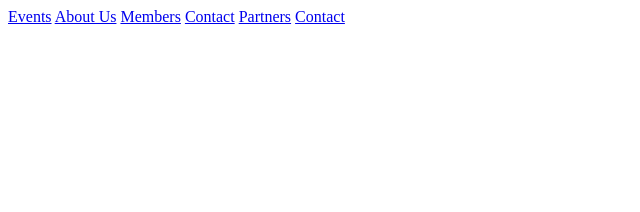
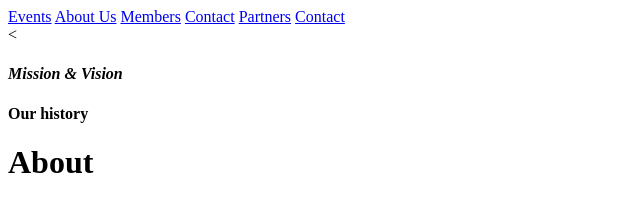
Before and after one commit to Kipkorir-Gideon/Environmental-Conservation-Awareness, a plain HTML site: page about/about.html in a window 1280 px wide. Shown: the whole page, without its empty margins (0-640 px from the left). Drawn offline with Linux system fonts and the light colour scheme; files that its build step writes are made by us from their sources.

Commit message:
mission and history subtitles

```diff
--- a/about/about.html
+++ b/about/about.html
@@ -5,6 +5,7 @@
         <meta name="viewport" content="width=device-width">
         <title>Environmental Conservation Awareness</title>
         <link rel="stylesheet" type="text/css" href="index.css">
+        <link rel="stylesheet" href="About.css">
     </head>
     <body>
         <header>
@@ -17,5 +18,11 @@
             <a href="#contact">Contact</a>
           </div>
         </header>
+
+        <div class="SubTittles_of_about">
+          <<h4> <i>Mission & Vision</i></h4>
+          <h4 <i>Our history</i></h4>
+        </div>
+        <h1>About</h1>
     </body>
 </html>
```
